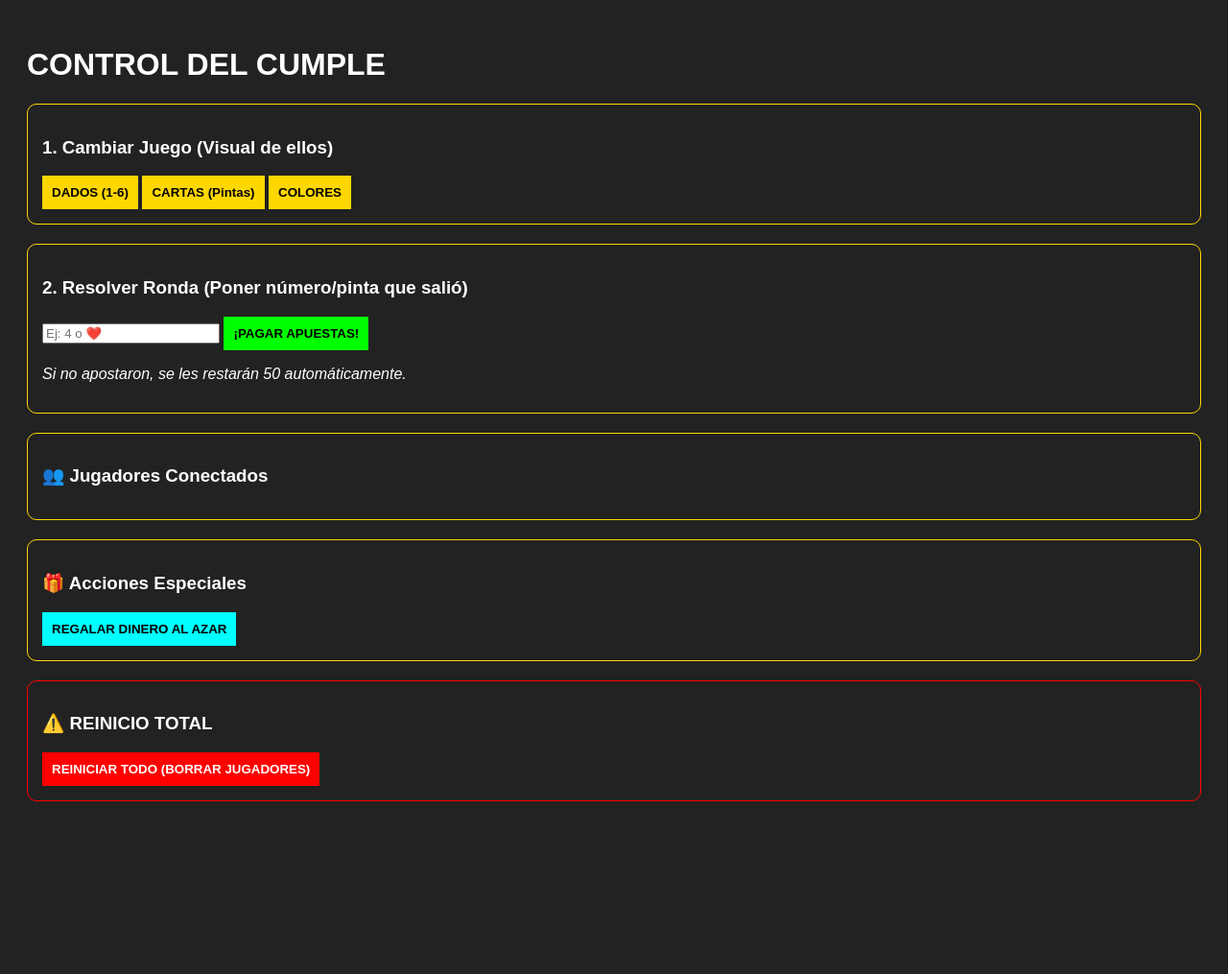
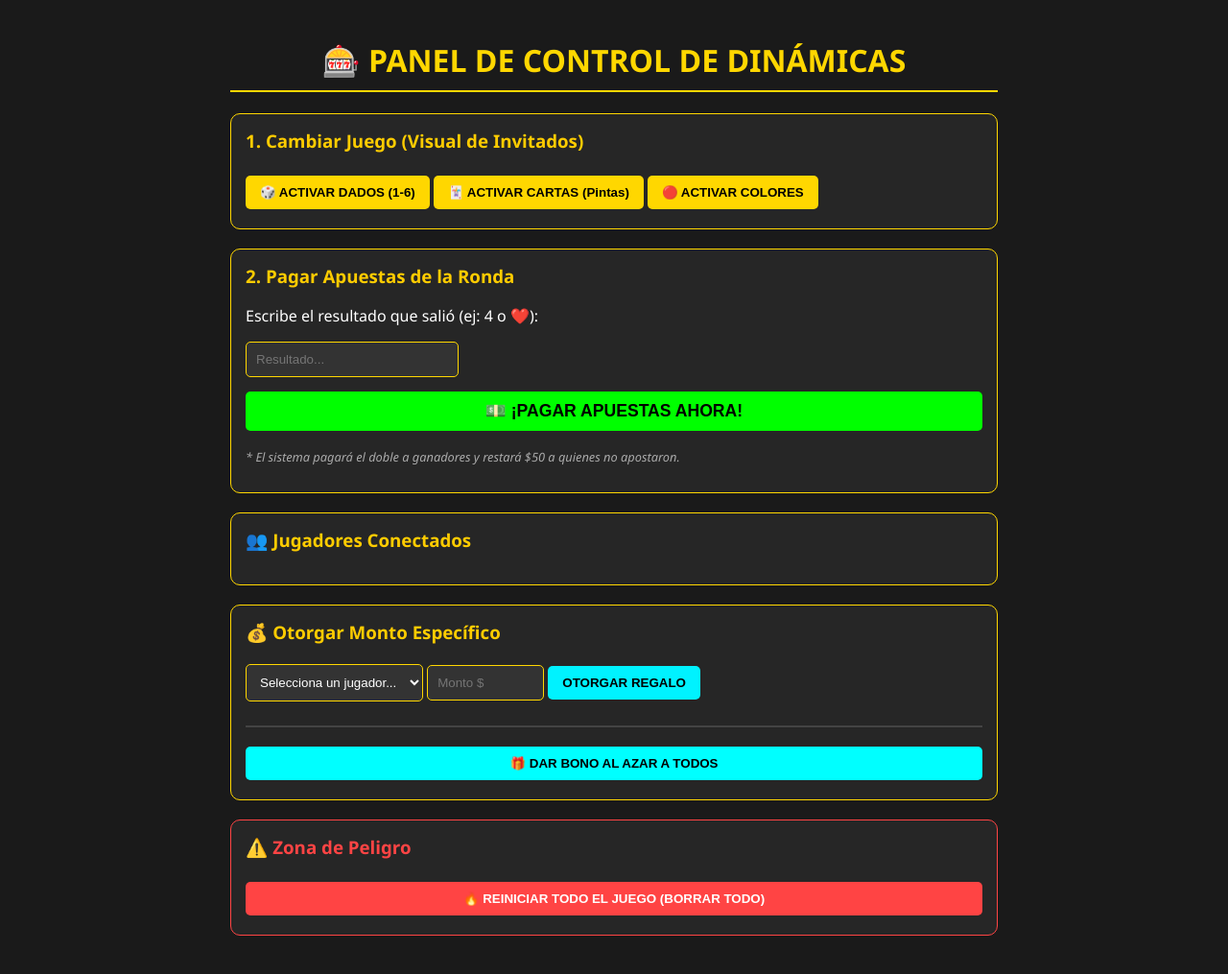
Before and after one commit to karinavallejos/Cumple2026, a Flask app: page /admin_panel_secret in a window 1280 px wide. Shown: the whole page at 96% size. Before the commit the page ends 835 px from the top, so only its background shows below. Run offline with Flask 3, Linux system fonts and the light colour scheme; some libraries are stand-ins or nearby versions.

Commit message:
Update admin.html

```diff
--- a/templates/admin.html
+++ b/templates/admin.html
@@ -2,86 +2,135 @@
 <html lang="es">
 <head>
     <meta charset="UTF-8">
-    <title>Panel Admin - Casino</title>
+    <meta name="viewport" content="width=device-width, initial-scale=1.0">
+    <title>Panel Admin - Casino Cumpleaños</title>
     <script src="https://cdnjs.cloudflare.com/ajax/libs/socket.io/4.0.1/socket.io.js"></script>
     <style>
-        body { background: #222; color: white; font-family: sans-serif; padding: 20px; }
-        .control-group { border: 1px solid gold; padding: 15px; margin-bottom: 20px; border-radius: 10px; }
-        button { padding: 10px; cursor: pointer; background: gold; border: none; font-weight: bold; }
+        body { background: #1a1a1a; color: white; font-family: 'Segoe UI', Tahoma, Geneva, Verdana, sans-serif; padding: 20px; max-width: 800px; margin: auto; }
+        h1 { color: gold; text-align: center; border-bottom: 2px solid gold; padding-bottom: 10px; }
+        .control-group { border: 1px solid gold; padding: 15px; margin-bottom: 20px; border-radius: 10px; background: #262626; }
+        h3 { margin-top: 0; color: #ffcc00; }
+        button { padding: 10px 15px; cursor: pointer; background: gold; border: none; font-weight: bold; border-radius: 5px; transition: 0.3s; margin: 5px 0; }
+        button:hover { background: #ffcc00; transform: scale(1.05); }
+        input, select { padding: 10px; border-radius: 5px; border: 1px solid gold; background: #333; color: white; margin-bottom: 10px; }
+        ul { list-style: none; padding: 0; }
+        li { background: #333; padding: 10px; margin-bottom: 5px; border-radius: 5px; display: flex; justify-content: space-between; align-items: center; border-left: 5px solid gold; }
+        .btn-delete { background: #ff4444; color: white; padding: 5px 10px; font-size: 0.8rem; }
+        .btn-delete:hover { background: #cc0000; }
+        .btn-gift { background: #00f2ff; color: black; }
+        .btn-resolve { background: #00ff00; color: black; width: 100%; font-size: 1.1rem; }
     </style>
 </head>
 <body>
-    <h1>CONTROL DEL CUMPLE</h1>
+    <h1>🎰 PANEL DE CONTROL DE DINÁMICAS</h1>
 
     <div class="control-group">
-        <h3>1. Cambiar Juego (Visual de ellos)</h3>
-        <button onclick="cambiarVisual('dados', ['1','2','3','4','5','6'])">DADOS (1-6)</button>
-        <button onclick="cambiarVisual('cartas', ['❤️','💎','🍀','♠️'])">CARTAS (Pintas)</button>
-        <button onclick="cambiarVisual('especial', ['ROJO','NEGRO'])">COLORES</button>
+        <h3>1. Cambiar Juego (Visual de Invitados)</h3>
+        <button onclick="cambiarVisual('dados', ['1','2','3','4','5','6'])">🎲 ACTIVAR DADOS (1-6)</button>
+        <button onclick="cambiarVisual('cartas', ['❤️','💎','🍀','♠️'])">🃏 ACTIVAR CARTAS (Pintas)</button>
+        <button onclick="cambiarVisual('especial', ['ROJO','NEGRO'])">🔴 ACTIVAR COLORES</button>
     </div>
 
     <div class="control-group">
-        <h3>2. Resolver Ronda (Poner número/pinta que salió)</h3>
-        <input type="text" id="resultadoGanador" placeholder="Ej: 4 o ❤️">
-        <button onclick="resolver()" style="background: lime;">¡PAGAR APUESTAS!</button>
-        <p><i>Si no apostaron, se les restarán 50 automáticamente.</i></p>
+        <h3>2. Pagar Apuestas de la Ronda</h3>
+        <p>Escribe el resultado que salió (ej: 4 o ❤️):</p>
+        <input type="text" id="resultadoGanador" placeholder="Resultado..." style="width: 200px;">
+        <button onclick="resolver()" class="btn-resolve">💵 ¡PAGAR APUESTAS AHORA!</button>
+        <p style="font-size: 0.8rem; color: #aaa;"><i>* El sistema pagará el doble a ganadores y restará $50 a quienes no apostaron.</i></p>
     </div>
+
     <div class="control-group">
         <h3>👥 Jugadores Conectados</h3>
-    <ul id="lista-admin-jugadores" style="text-align: left; list-style: none; padding: 0;">
+        <ul id="lista-admin-jugadores">
             </ul>
     </div>
 
     <div class="control-group">
-    <h3>🎁 Acciones Especiales</h3>
-    <button onclick="darDineroAzar()" style="background: cyan; color: black;">
-        REGALAR DINERO AL AZAR
-    </button>
+        <h3>💰 Otorgar Monto Específico</h3>
+        <select id="select-jugadores">
+            <option value="">Selecciona un jugador...</option>
+        </select>
+        <input type="number" id="monto-regalo" placeholder="Monto $" style="width: 100px;">
+        <button onclick="darDineroEspecifico()" class="btn-gift">OTORGAR REGALO</button>
+        <hr style="border: 0.5px solid #444; margin: 15px 0;">
+        <button onclick="darDineroAzar()" style="background: cyan; color: black; width: 100%;">🎁 DAR BONO AL AZAR A TODOS</button>
     </div>
 
-<div class="control-group" style="border-color: red;">
-    <h3>⚠️ REINICIO TOTAL</h3>
-    <button onclick="resetTodo()" style="background: red; color: white;">
-        REINICIAR TODO (BORRAR JUGADORES)
-    </button>
+    <div class="control-group" style="border-color: #ff4444;">
+        <h3 style="color: #ff4444;">⚠️ Zona de Peligro</h3>
+        <button onclick="resetTodo()" style="background: #ff4444; color: white; width: 100%;">🔥 REINICIAR TODO EL JUEGO (BORRAR TODO)</button>
     </div>
 
     <script>
         const socket = io();
 
-    // Actualiza la lista de nombres que ves tú en el panel
+        // Escucha actualizaciones del servidor para refrescar la lista de jugadores y el menú desplegable
         socket.on('round_result', (data) => {
             const lista = document.getElementById('lista-admin-jugadores');
+            const select = document.getElementById('select-jugadores');
+
             lista.innerHTML = "";
+            select.innerHTML = '<option value="">Selecciona un jugador...</option>';
+
             Object.keys(data.players).forEach(name => {
+                // Actualizar lista visual con botón de eliminar [cite: 366]
                 const li = document.createElement('li');
-            li.innerHTML = `👤 <b>${name}</b>: $${data.players[name].puntos}`;
+                li.innerHTML = `
+                    <span>👤 <b>${name}</b>: $${data.players[name].puntos}</span>
+                    <button onclick="eliminarJugador('${name}')" class="btn-delete">ELIMINAR</button>
+                `;
                 lista.appendChild(li);
+
+                // Actualizar menú desplegable para regalos [cite: 363]
+                const opt = document.createElement('option');
+                opt.value = name;
+                opt.innerText = name;
+                select.appendChild(opt);
             });
         });
 
-    function darDineroAzar() {
-        socket.emit('admin_give_random');
-        alert("¡Dinero repartido!");
+        function cambiarVisual(tipo, ops) {
+            socket.emit('admin_change_view', { view: tipo, options: ops });
+            alert("Pantalla de invitados cambiada a: " + tipo.toUpperCase());
         }
 
-    function resetTodo() {
-        if(confirm("¿Seguro? Todos deberán registrarse de nuevo desde el QR.")) {
-            socket.emit('admin_reset_all');
-        }
-    }
-</script>
-    <script>
-        const socket = io();
-        function cambiarVisual(tipo, ops) {
-            socket.emit('admin_change_view', { view: tipo, options: ops });
-            alert("Visual cambiada a " + tipo);
-        }
         function resolver() {
             const res = document.getElementById('resultadoGanador').value;
             if(res) {
                 socket.emit('admin_resolve', { ganador: res });
-                alert("Ronda resuelta: ganador " + res);
+                document.getElementById('resultadoGanador').value = ""; // Limpiar input
+                alert("Ronda pagada. Ganador: " + res);
+            } else {
+                alert("Por favor escribe el resultado.");
+            }
+        }
+
+        function eliminarJugador(nombre) {
+            if(confirm(`¿Estás seguro de eliminar a ${nombre}? El jugador será expulsado.`)) {
+                socket.emit('admin_remove_player', { name: nombre });
+            }
+        }
+
+        function darDineroEspecifico() {
+            const nombre = document.getElementById('select-jugadores').value;
+            const monto = document.getElementById('monto-regalo').value;
+            if(nombre && monto) {
+                socket.emit('admin_give_money_specific', { name: nombre, monto: monto });
+                document.getElementById('monto-regalo').value = ""; // Limpiar input
+                alert(`Se han entregado $${monto} a ${nombre}`);
+            } else {
+                alert("Selecciona un jugador e ingresa un monto válido.");
+            }
+        }
+
+        function darDineroAzar() {
+            socket.emit('admin_give_random');
+            alert("¡Se ha repartido un bono sorpresa a todos!");
+        }
+
+        function resetTodo() {
+            if(confirm("¡ADVERTENCIA! Esto borrará a todos los jugadores y sus puntos. Todos deberán registrarse de nuevo. ¿Continuar?")) {
+                socket.emit('admin_reset_all');
             }
         }
     </script>
```
Lines whose indentation alone changed are shown as unchanged.
